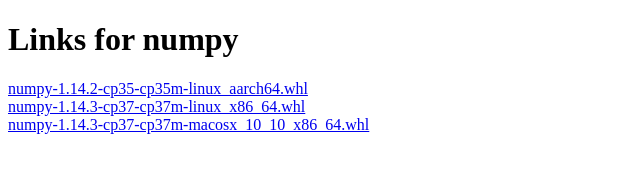
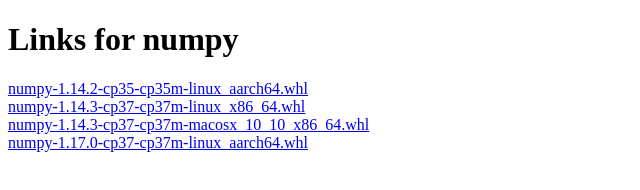
Before and after one commit to lissyx/deepspeech-python-wheels, a plain HTML site: page numpy/index.html in a window 1280 px wide. Shown: the whole page, without its empty margins (0-640 px from the left). Drawn offline with Linux system fonts and the light colour scheme.

Commit message:
Add Py37 wheels for linux/aarch64

```diff
--- a/numpy/index.html
+++ b/numpy/index.html
@@ -9,5 +9,6 @@
   <a href="https://lissyx.github.io/deepspeech-python-wheels/numpy/numpy-1.14.2-cp35-cp35m-linux_aarch64.whl#sha256=75c60297923e1aed1d465a617c2e95b3cd6633819809b5fd87cba8ac51488289">numpy-1.14.2-cp35-cp35m-linux_aarch64.whl</a><br/>
   <a href="https://lissyx.github.io/deepspeech-python-wheels/numpy/numpy-1.14.3-cp37-cp37m-linux_x86_64.whl#sha256=38557f2c3104274e287ed6b555de557033e95069d53b5c516a62f0f08fd54037">numpy-1.14.3-cp37-cp37m-linux_x86_64.whl</a><br/>
   <a href="https://lissyx.github.io/deepspeech-python-wheels/numpy/numpy-1.14.3-cp37-cp37m-macosx_10_10_x86_64.whl#sha256=c34efb401031818f52f67de06098ca666f7598d33af310e7fe4fe117416dda0e">numpy-1.14.3-cp37-cp37m-macosx_10_10_x86_64.whl</a><br/>
+  <a href="https://lissyx.github.io/deepspeech-python-wheels/numpy/numpy-1.17.0-cp37-cp37m-linux_aarch64.whl#sha256=b45fa2289c78fc72aed4596b98ab997a4f6177c2b0765ead5601cd7561f81cb4">numpy-1.17.0-cp37-cp37m-linux_aarch64.whl</a><br/>
   </body>
 </html>
```
Also changed, not shown: scipy/index.html (+1 -0 lines), 2 other files.
